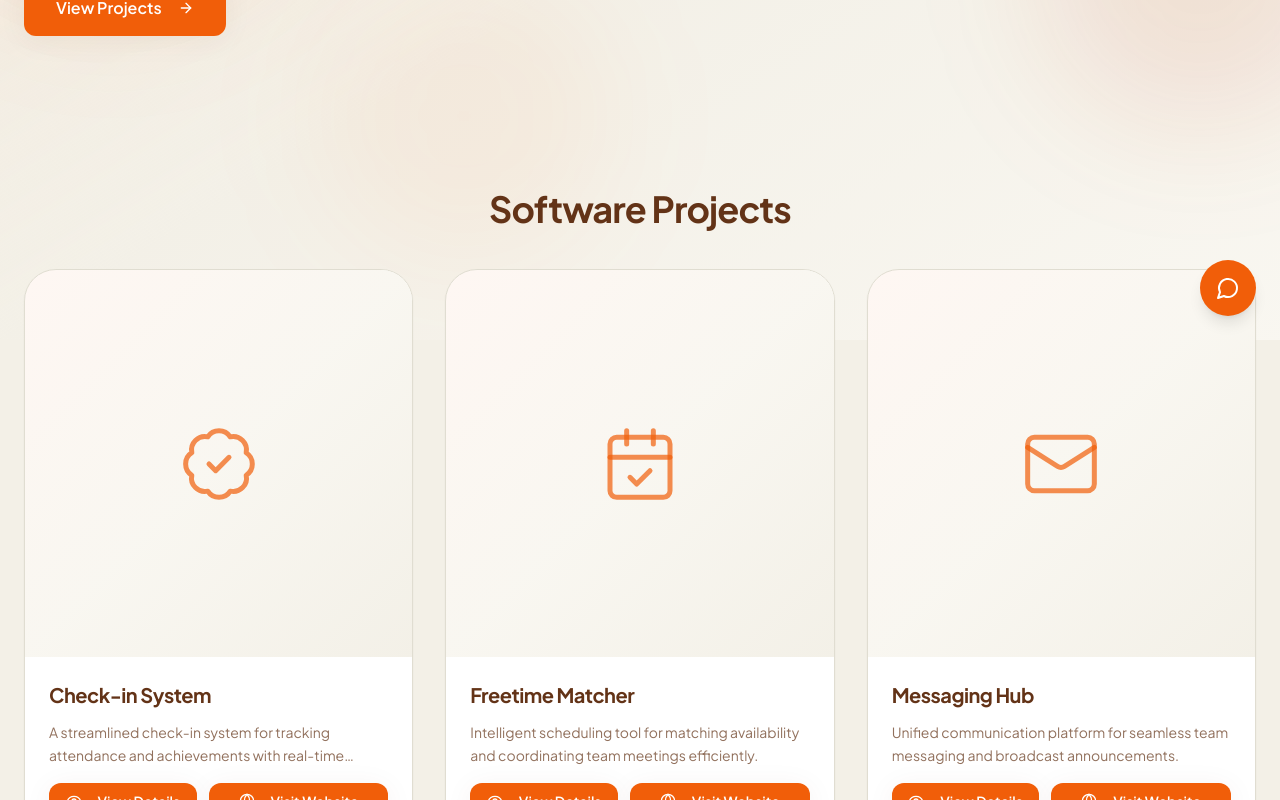
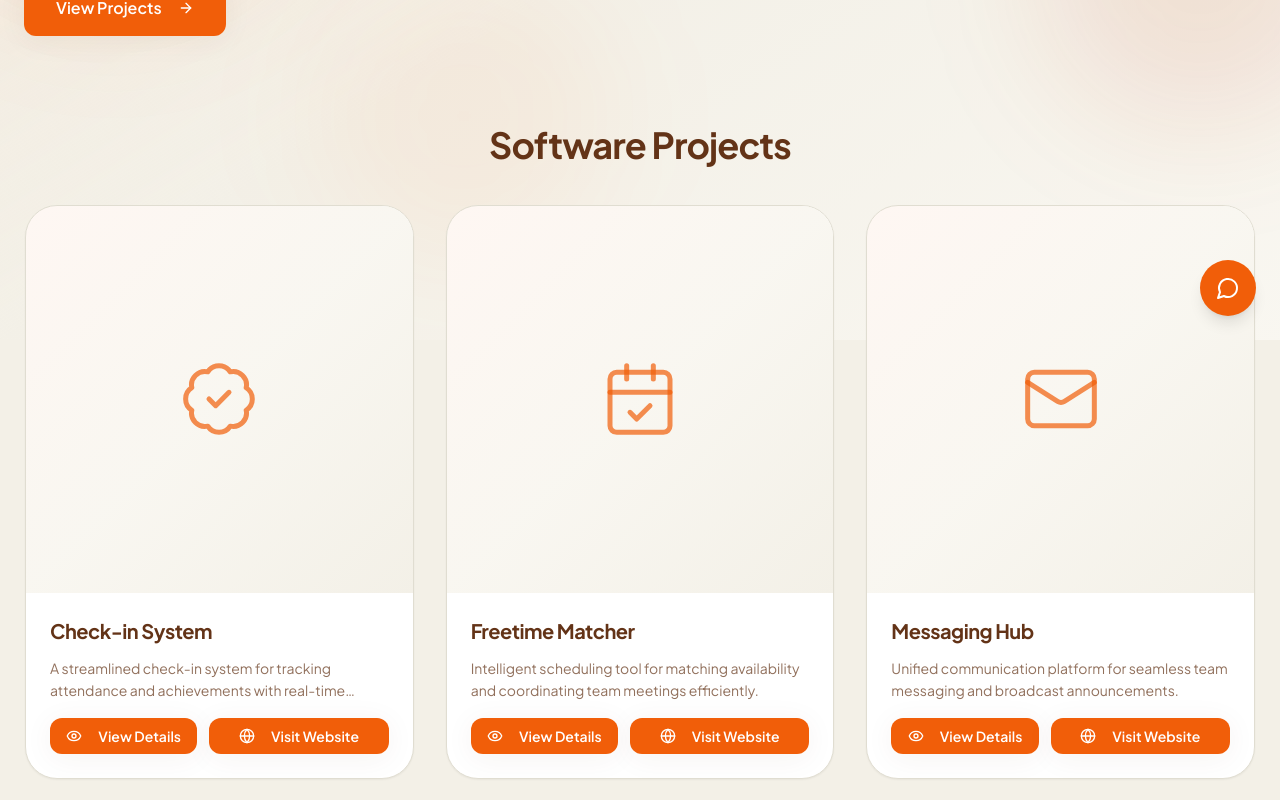
Before and after one commit to MonsMG/DSLanding-page, a React (Vite) app: page /it in a window 1280 px wide. Shown: the part 460-1260 px from the top of the page. Built offline with nearby package versions, Linux system fonts and the light colour scheme; the HTML template or start-up script is replaced by a standard one.

Commit message:
Visual edit in Lovable
Edited UI in Lovable

```diff
--- a/src/pages/IT.tsx
+++ b/src/pages/IT.tsx
@@ -100,7 +100,7 @@ const IT = () => {
       </section>
 
       {/* Section A: Software Projects */}
-      <section id="software-projects" className="relative z-10 py-16 px-6">
+      <section id="software-projects" className="relative z-10 py-0 px-[25px]">
         <div className="max-w-7xl mx-auto">
           <h2 className="text-3xl sm:text-4xl font-bold text-[hsl(var(--ds-chocolate))] mb-10 text-center">
             Software Projects
```
